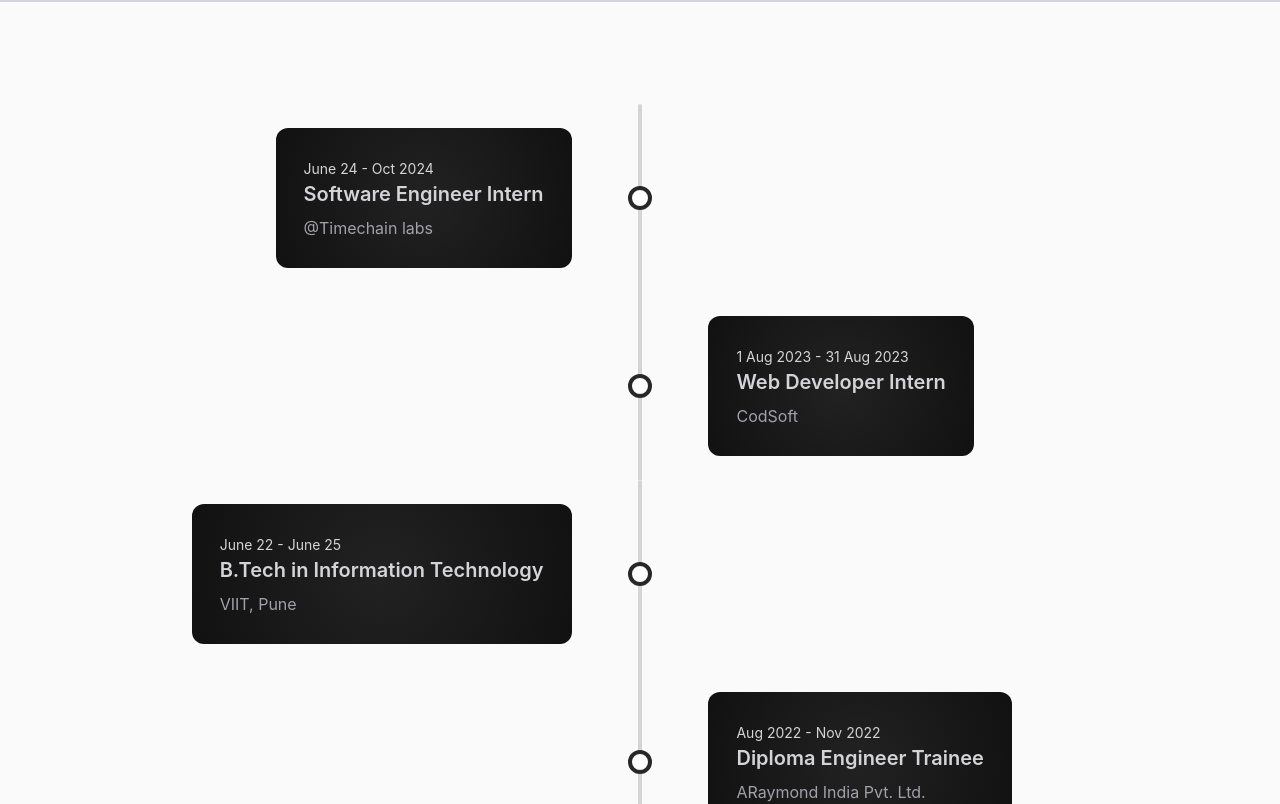
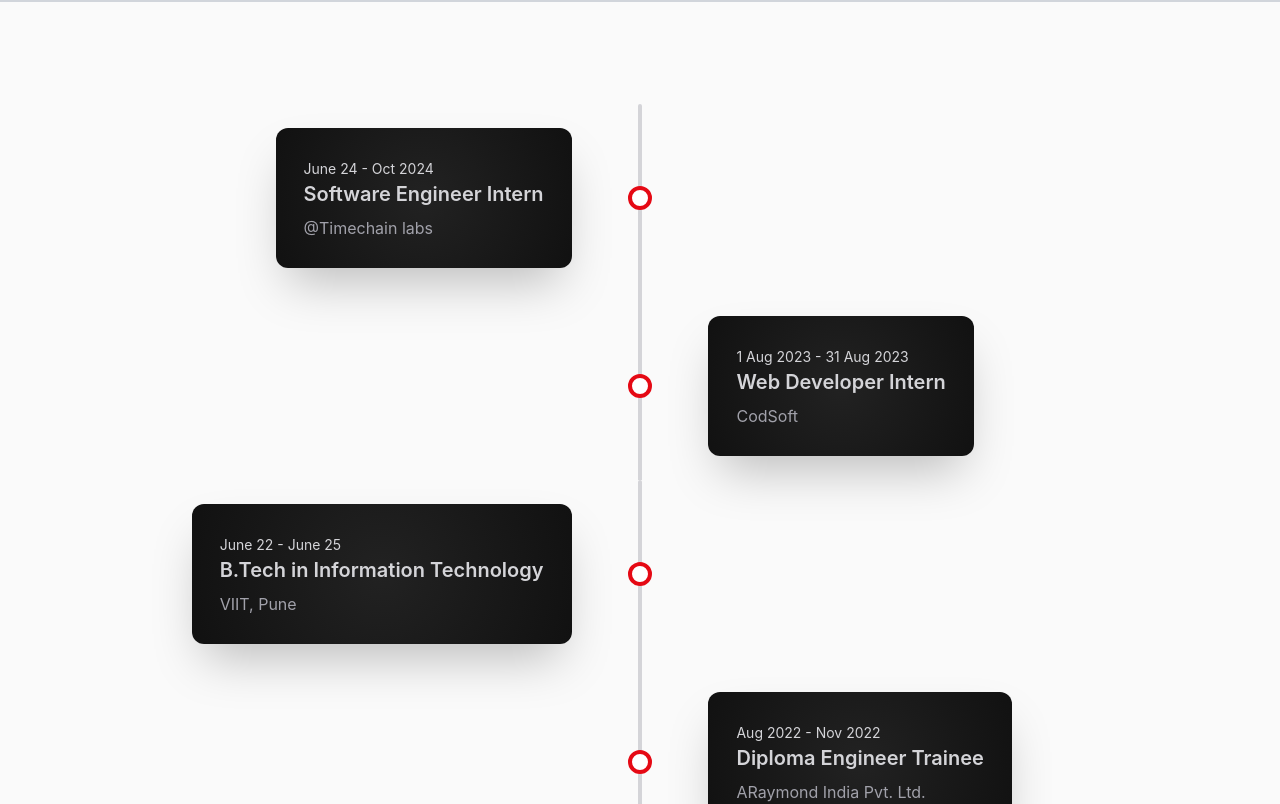
Before and after one commit to RohanNikumbh27/rohan-nikumbh, a SvelteKit app: page /timeline in a window 1280 px wide. Shown: the top 804 px of the page. Built offline with nearby package versions, Linux system fonts and the light colour scheme.

Commit message:
timeline improved

```diff
--- a/src/routes/timeline/+page.svelte
+++ b/src/routes/timeline/+page.svelte
@@ -13,6 +13,9 @@
     <ProgressComp pos="left" title="B.Tech in Information Technology" desc="VIIT, Pune" date="June 22 - June 25"/>
     <ProgressComp pos="right" title="Diploma Engineer Trainee" desc="ARaymond India Pvt. Ltd." date="Aug 2022 - Nov 2022"/>
     <ProgressComp pos="left" title="Diploma in E&TC" desc="Government Polytechnic Nashik" date="Aug 2019 - July 2022"/>
+    <ProgressComp pos="right" title="6th to 10th" desc="S.G.S Highschool, Pachora" date="July 2014 - July 2019"/>
+    <!-- <ProgressComp pos="left" title="5th" desc="Ladkubai Vidya Mandir, Bhadgaon" date="Jul 2013 - July 2014"/>
+    <ProgressComp pos="right" title="1st to 4th" desc="BalVikas Vidya Mandir, Bhadgaon" date="Jul 2009 - July 2013"/>  -->
   </div>
 </div>
 
--- a/src/routes/timeline/ProgressComp.svelte
+++ b/src/routes/timeline/ProgressComp.svelte
@@ -15,7 +15,7 @@
     <!-- svelte-ignore a11y-mouse-events-have-key-events -->
     <div class="flex md:contents flex-row-reverse " on:mouseenter={()=>hovered=true} on:mouseout={()=>hovered=false}>
         <div
-            class="relative  p-7 my-6 text-zinc-300 bg-rad rounded-xl col-start-1 col-end-5 mr-auto md:mr-0 md:ml-auto">
+            class="relative  p-7 my-6 text-zinc-300 bg-rad rounded-xl col-start-1 col-end-5 mr-auto md:mr-0 md:ml-auto shadow-2xl hover:shadow-2xl hover:shadow-primary transition-all">
             <span class=" text-sm text-zinc-300  whitespace-nowrap">{date}</span>
             <h3 class="text-lg font-semibold lg:text-xl">{title}</h3>
             <p class="mt-2 leading-6 text-zinc-400">{desc}</p>
@@ -33,7 +33,7 @@
                 </div>
               </div>
             {:else} -->
-              <div class=" transition-all absolute w-6 h-6 -mt-3 bg-white border-4 border-zinc-800 rounded-full top-1/2"></div>
+              <div class=" transition-all absolute w-6 h-6 -mt-3 bg-white border-4 border-primary rounded-full top-1/2"></div>
             <!-- {/if} -->
               </div>
     </div>
@@ -58,11 +58,11 @@
                 </div>
               </div>
             {:else} -->
-              <div class="absolute w-6 h-6 -mt-3 bg-white border-4 border-zinc-800 rounded-full top-1/2"></div>
+              <div class="absolute w-6 h-6 -mt-3 bg-white border-4 border-primary rounded-full top-1/2"></div>
             <!-- {/if} -->
         </div>
-        <div class="relative p-7 my-6 text-zinc-300 bg-rad rounded-xl col-start-6 col-end-10 mr-auto">
-            <span class=" text-sm text-zinc-300  whitespace-nowrap">{date}</span>
+        <div class="relative p-7 my-6 text-zinc-300 bg-rad rounded-xl col-start-6 col-end-10 mr-auto shadow-2xl hover:shadow-2xl hover:shadow-primary transition-all">
+            <span class=" text-sm text-zinc-300  whitespace-nowrap ">{date}</span>
             <h3 class="text-lg font-semibold lg:text-xl">{title}</h3>
             <p class="mt-2 leading-6 text-zinc-400">{desc}</p>
         </div>
```
